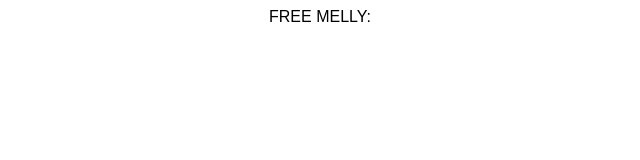
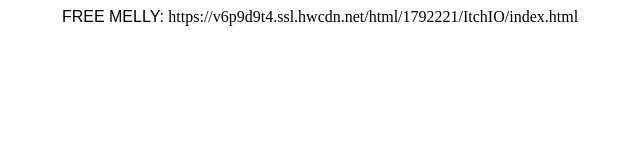
Before and after one commit to WAKISHAJINKINZ/OFJFOEJFO, a plain HTML site: page index.html in a window 1280 px wide. Shown: the whole page, without its empty margins (320-960 px from the left). Drawn offline with Linux system fonts and the light colour scheme.

Commit message:
Update index.html

```diff
--- a/index.html
+++ b/index.html
@@ -15,3 +15,4 @@
 <div style="margin:0 auto;text-align:center">
     <font face="Sans-Serif">FREE MELLY:
 </font>
+  https://v6p9d9t4.ssl.hwcdn.net/html/1792221/ItchIO/index.html
```
